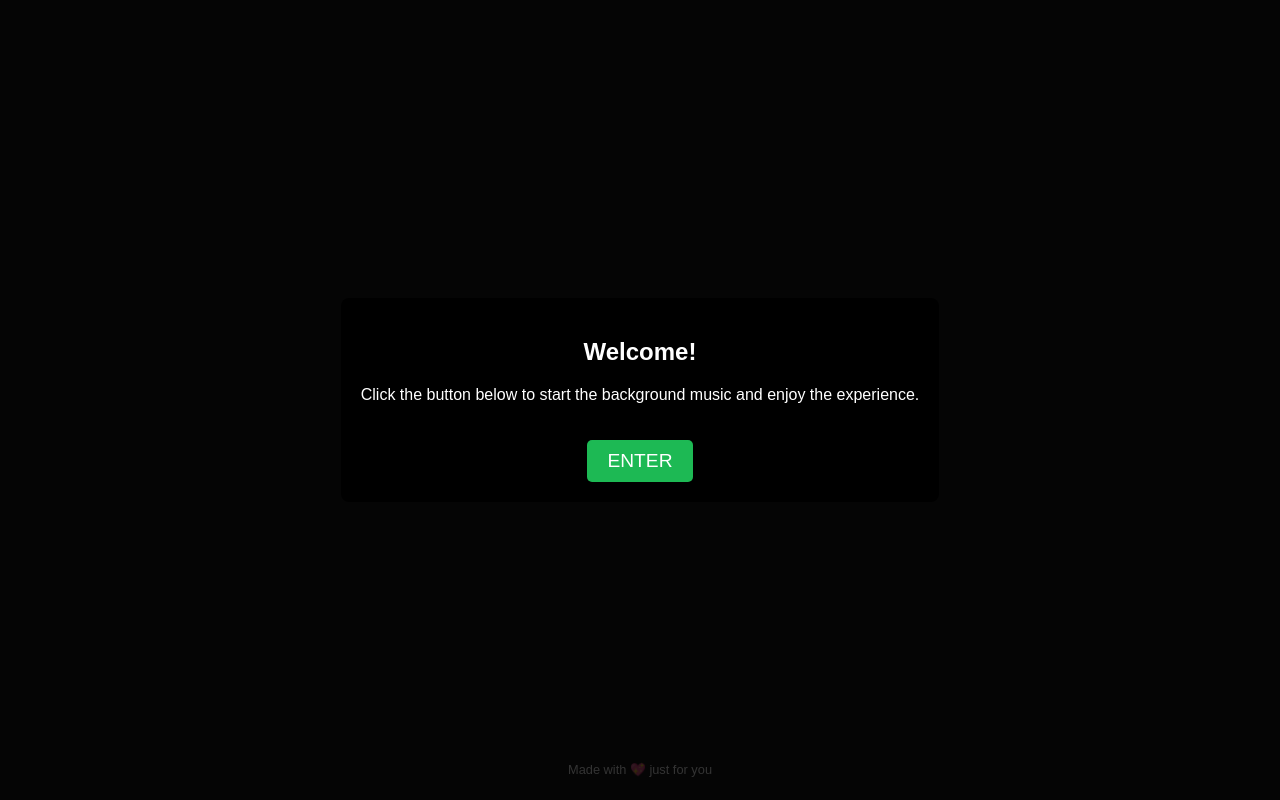
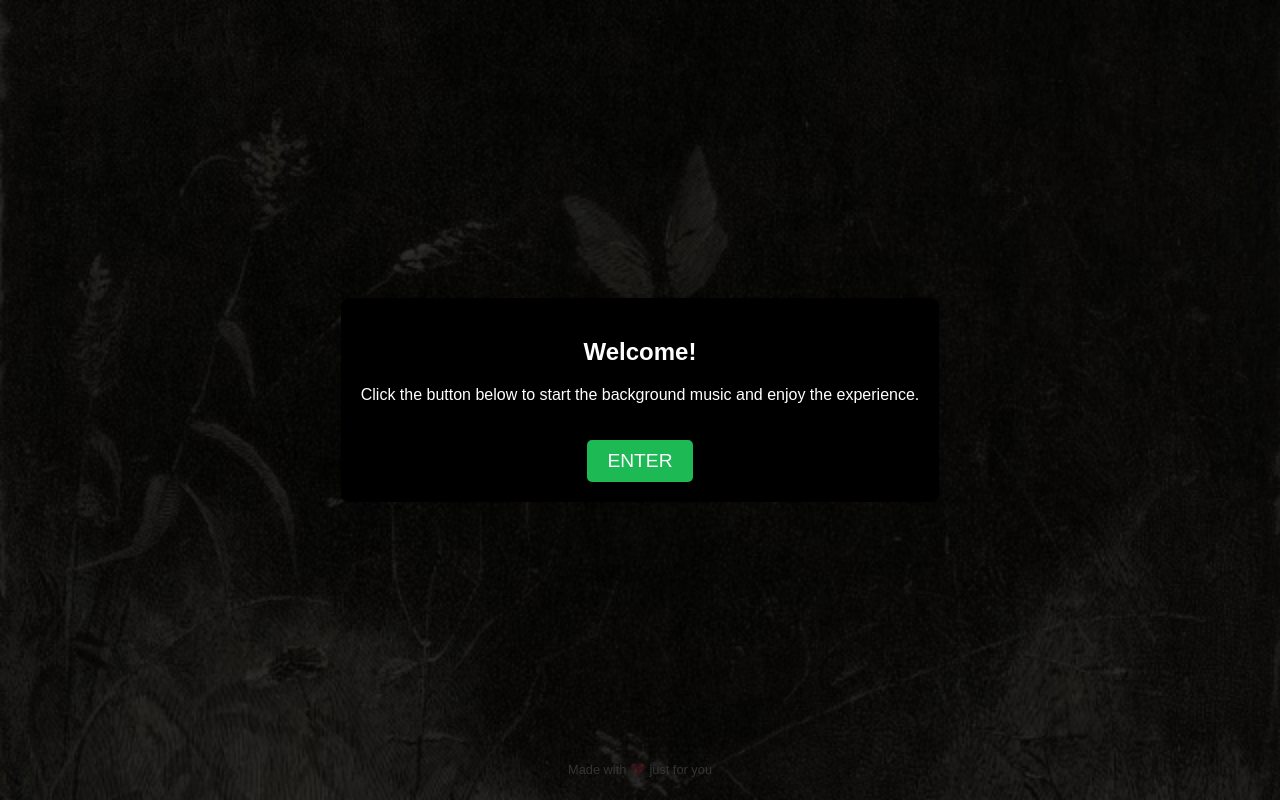
Before and after one commit to mavsrodique/SYS, a plain HTML site: page index.html in a window 1280 px wide. Drawn offline with Linux system fonts and the light colour scheme.

Commit message:
Update SYS.css

```diff
--- a/CSS/SYS.css
+++ b/CSS/SYS.css
@@ -10,7 +10,7 @@ body {
     background-color: #1a1a1a;
     color: #fff;
     text-align: center;
-    background-image:url(IMAGE&AUDIO/Destiny.jpg);
+    background-image:url(../IMAGE&AUDIO/Destiny.jpg);
     background-repeat:no-repeat;
     background-size:cover;
 }
```
